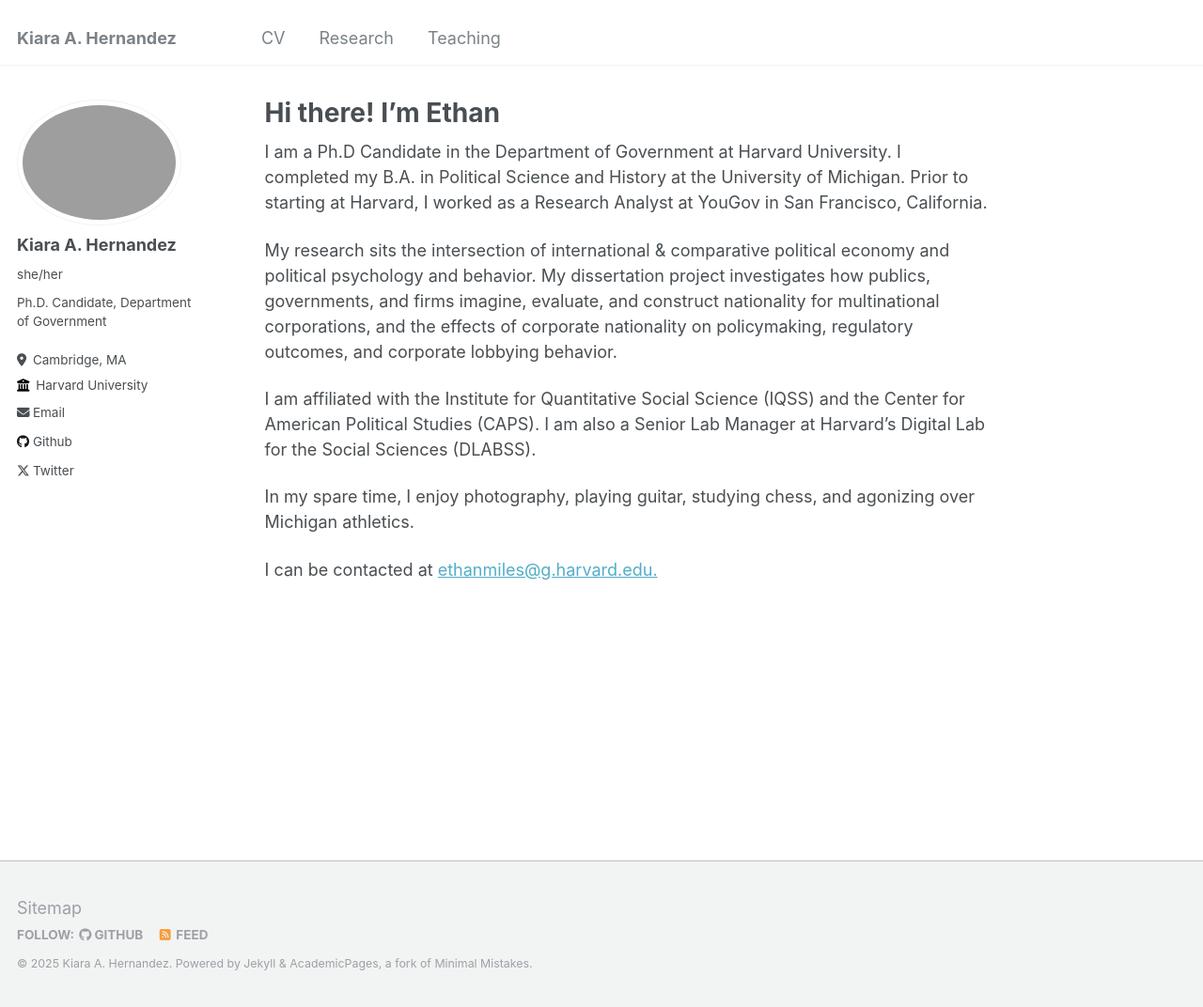
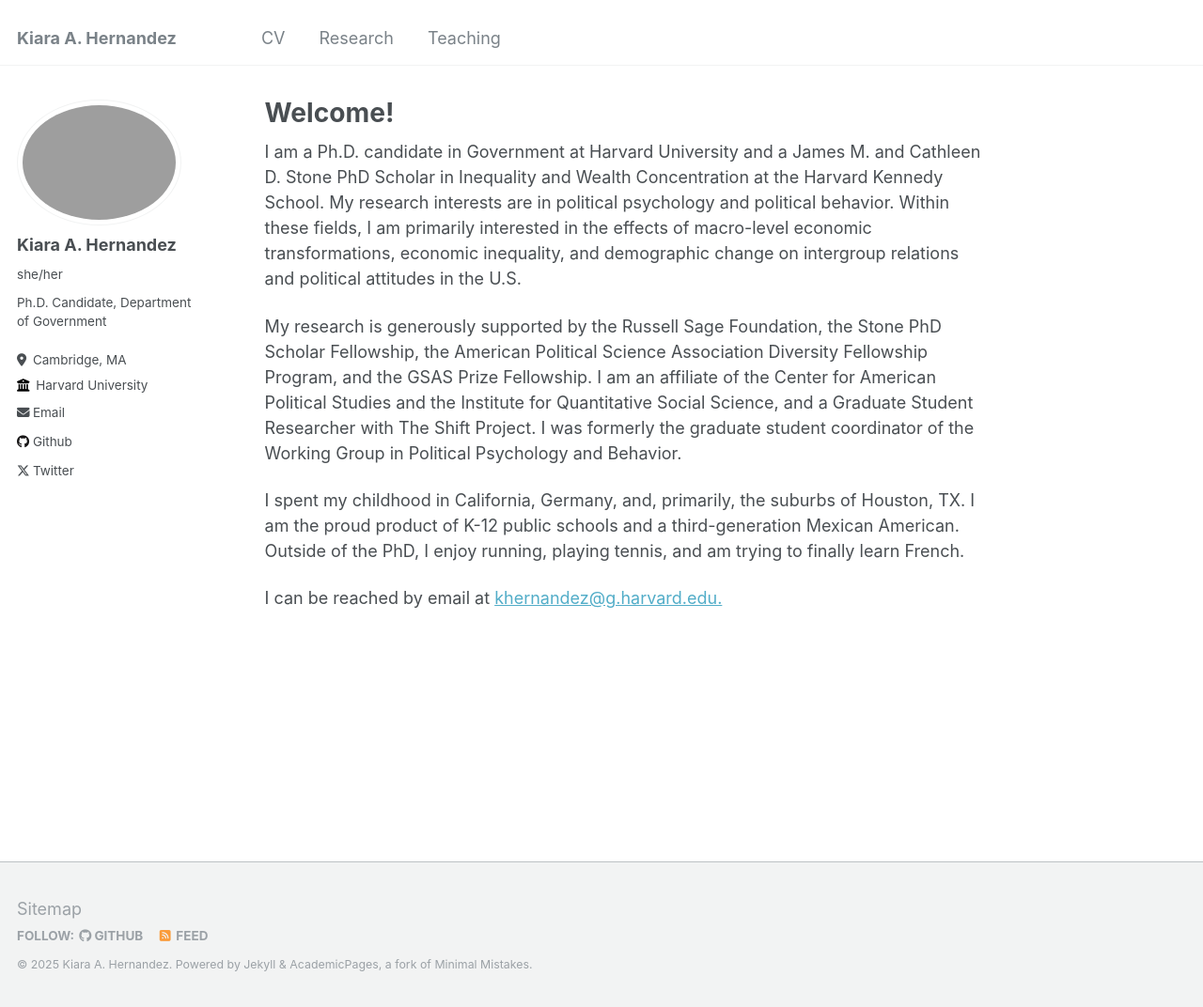
Before and after one commit to kiarahernandezm/kiaraahernandez, a Jekyll site: the page built from _pages/about.md, in a window 1280 px wide and 1072 px high. Shown: the whole window at 94% size. Built offline with Jekyll 4.4.1, drawn with Linux system fonts in a browser that asks for light colours.

Commit message:
Update about.md

```diff
--- a/_pages/about.md
+++ b/_pages/about.md
@@ -1,18 +1,16 @@
 ---
 permalink: /
-title: "Hi there! I'm Ethan"
+title: "Welcome!"
 author_profile: true
 redirect_from:
   - /about/
   - /about.html
 ---
 
-I am a Ph.D Candidate in the Department of Government at Harvard University. I completed my B.A. in Political Science and History at the University of Michigan. Prior to starting at Harvard, I worked as a Research Analyst at YouGov in San Francisco, California.
+I am a Ph.D. candidate in Government at Harvard University and a James M. and Cathleen D. Stone PhD Scholar in Inequality and Wealth Concentration at the Harvard Kennedy School. My research interests are in political psychology and political behavior. Within these fields, I am primarily interested in the effects of macro-level economic transformations, economic inequality, and demographic change on intergroup relations and political attitudes in the U.S.
 
-My research sits the intersection of international & comparative political economy and political psychology and behavior. My dissertation project investigates how publics, governments, and firms imagine, evaluate, and construct nationality for multinational corporations, and the effects of corporate nationality on policymaking, regulatory outcomes, and corporate lobbying behavior.
+My research is generously supported by the Russell Sage Foundation, the Stone PhD Scholar Fellowship, the American Political Science Association Diversity Fellowship Program, and the GSAS Prize Fellowship. I am an affiliate of the Center for American Political Studies and the Institute for Quantitative Social Science, and a Graduate Student Researcher with The Shift Project. I was formerly the graduate student coordinator of the Working Group in Political Psychology and Behavior.
 
-I am affiliated with the Institute for Quantitative Social Science (IQSS) and the Center for American Political Studies (CAPS). I am also a Senior Lab Manager at Harvard’s Digital Lab for the Social Sciences (DLABSS).
+I spent my childhood in California, Germany, and, primarily, the suburbs of Houston, TX. I am the proud product of K-12 public schools and a third-generation Mexican American. Outside of the PhD, I enjoy running, playing tennis, and am trying to finally learn French.
 
-In my spare time, I enjoy photography, playing guitar, studying chess, and agonizing over Michigan athletics.
-
-I can be contacted at <ethanmiles@g.harvard.edu.>
+I can be reached by email at <khernandez@g.harvard.edu.>
```
